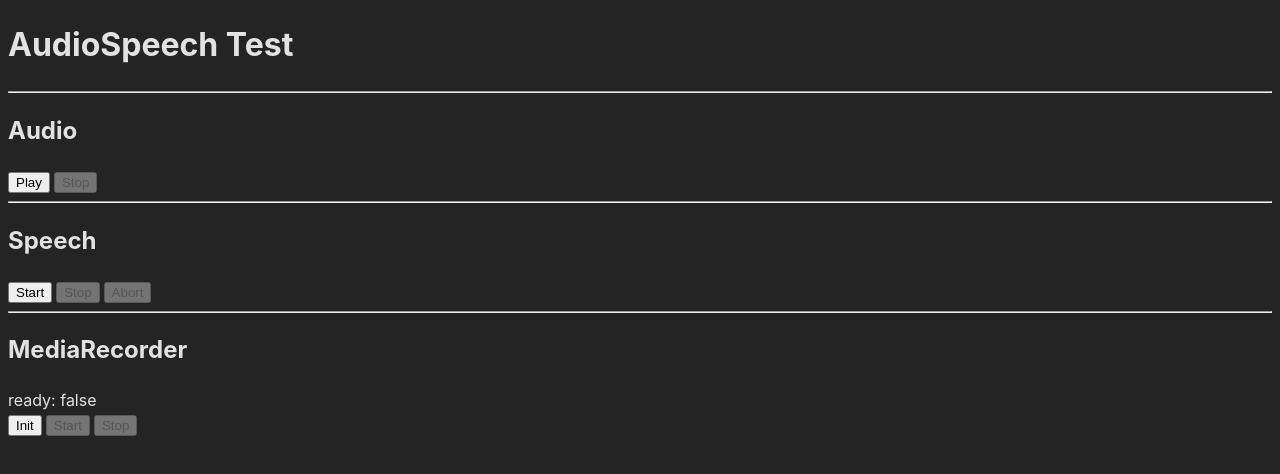
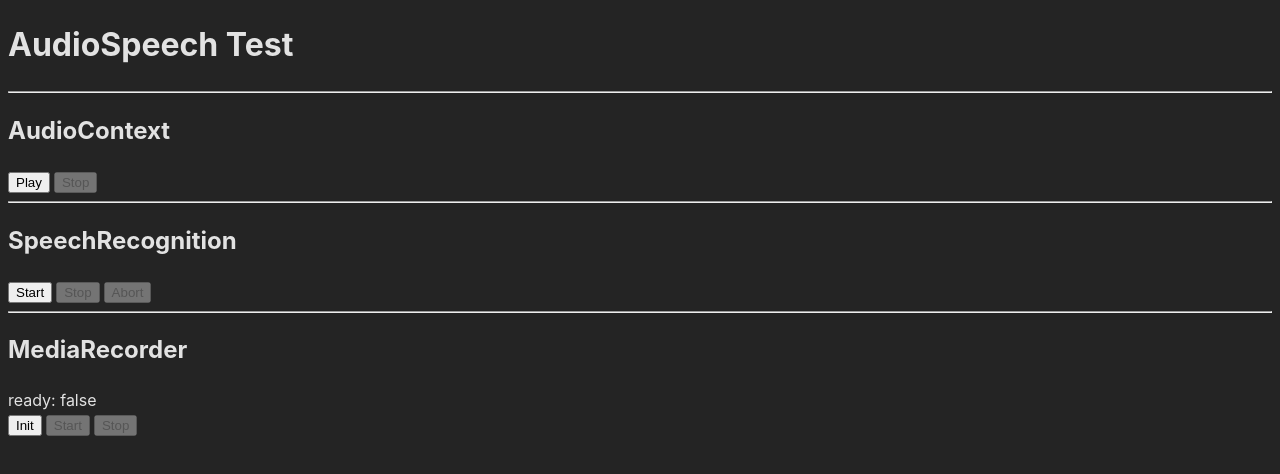
Before and after one commit to chtsang-beingai/test-vitejs, a React (Vite) app: page / in a window 1280 px wide. Shown: the top 474 px of the page. Built offline with nearby package versions, Linux system fonts and the light colour scheme; no server answers.

Commit message:
update labels

```diff
--- a/src/AudioSpeech.jsx
+++ b/src/AudioSpeech.jsx
@@ -13,7 +13,7 @@ const AudioSpeech = () => {
     <h1>AudioSpeech Test</h1>
 
     <hr />
-    <h2>Audio</h2>
+    <h2>AudioContext</h2>
     <button onClick={audio.play} style={{ marginRight: '4px' }}>Play</button>
     <button
       onClick={audio.stop}
@@ -23,7 +23,7 @@ const AudioSpeech = () => {
     </button>
 
     <hr />
-    <h2>Speech</h2>
+    <h2>SpeechRecognition</h2>
     <button
       onClick={asr.start}
       style={{ marginRight: '4px' }}
@@ -45,7 +45,7 @@ const AudioSpeech = () => {
     {asr.state?.result &&
       (
         <div>
-          result: {JSON.stringify(asr.state)}
+          result: {asr.state.result} (isFinal={`${asr.state.isFinal}`})
         </div>
       )
     }
```
